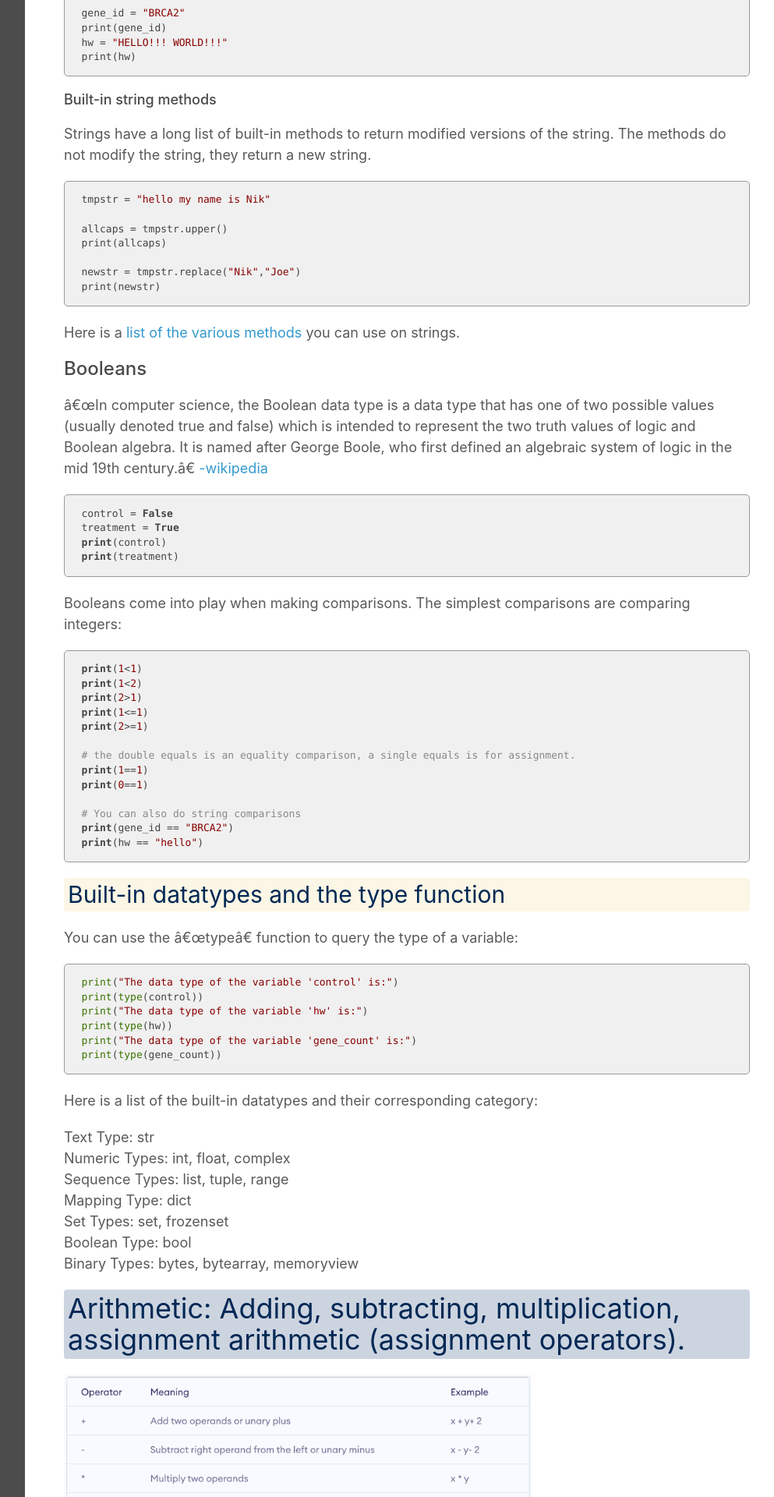
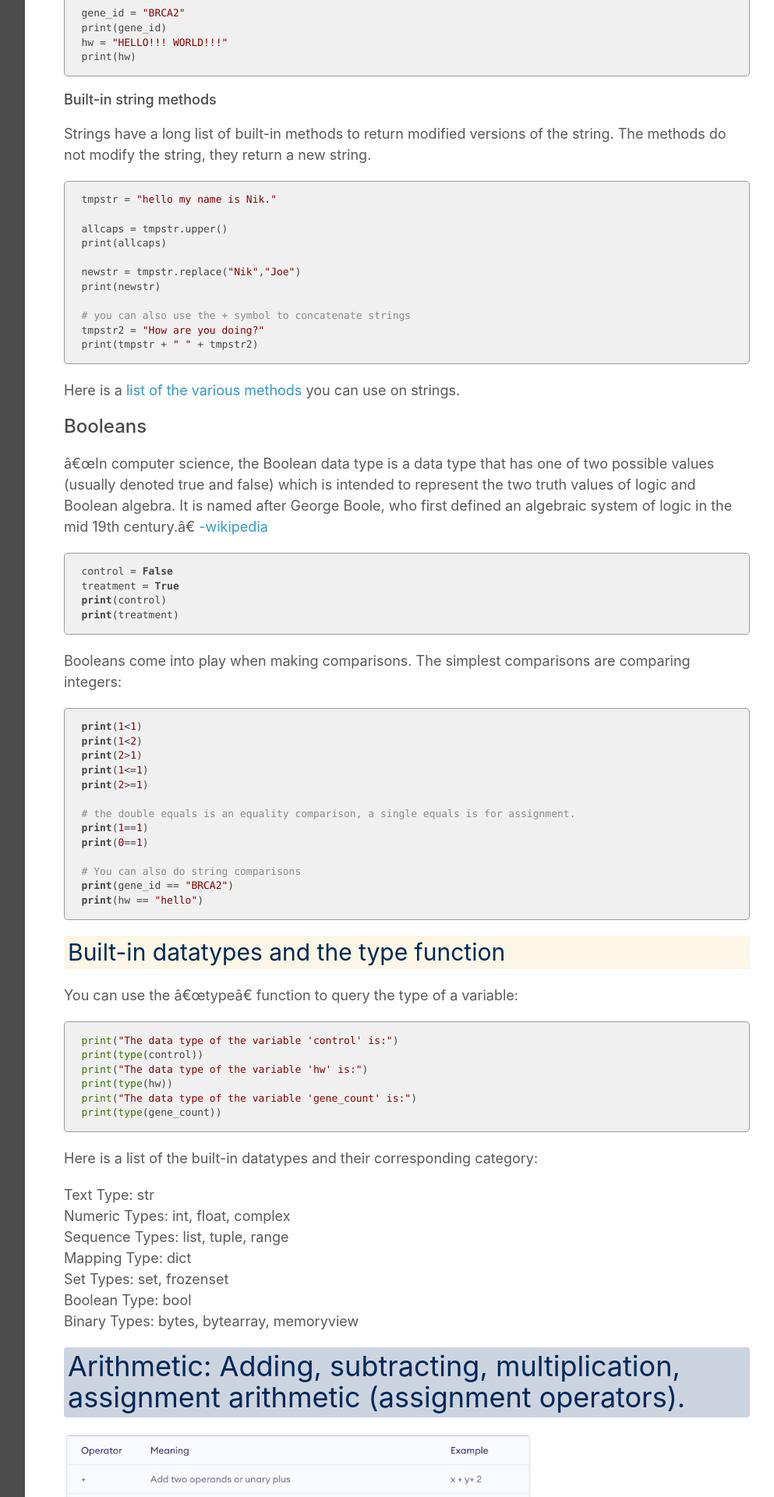
Before and after one commit to ucdavis-bioinformatics-training/2022-Feb-Introduction-To-Python-For-Bioinformatics, a Jekyll site: the page built from python/python2.md, in a window 1280 px wide. Shown: the part 1471-3391 px from the top of the page at 78% size, without its empty margins (268-1261 px from the left). Built offline with Jekyll 4.4.1, drawn with Linux system fonts in a browser that asks for light colours; our own code applies the rules of GitHub Pages for plain Markdown files; some of the changed text lies outside the part shown.

Commit message:
adding more docs

````diff
--- a/python/python2.md
+++ b/python/python2.md
@@ -47,13 +47,17 @@ print(hw)
 Strings have a long list of built-in methods to return modified versions of the string. The methods do not modify the string, they return a new string.
 
 ```
-tmpstr = "hello my name is Nik"
+tmpstr = "hello my name is Nik."
 
 allcaps = tmpstr.upper()
 print(allcaps)
 
 newstr = tmpstr.replace("Nik","Joe")
 print(newstr)
+
+# you can also use the + symbol to concatenate strings
+tmpstr2 = "How are you doing?"
+print(tmpstr + " " + tmpstr2)
 ```
 
 Here is a [list of the various methods](https://www.w3schools.com/python/python_ref_string.asp) you can use on strings.
@@ -240,4 +244,7 @@ print(gene_exp_dict.keys())
 
 # returns all the values
 print(gene_exp_dict.values())
+
+# returns all the key,value pairs
+print(gene_exp_dict.items())
 ```
````
Also changed, not shown: python/python3.md (+31 -1 lines).
